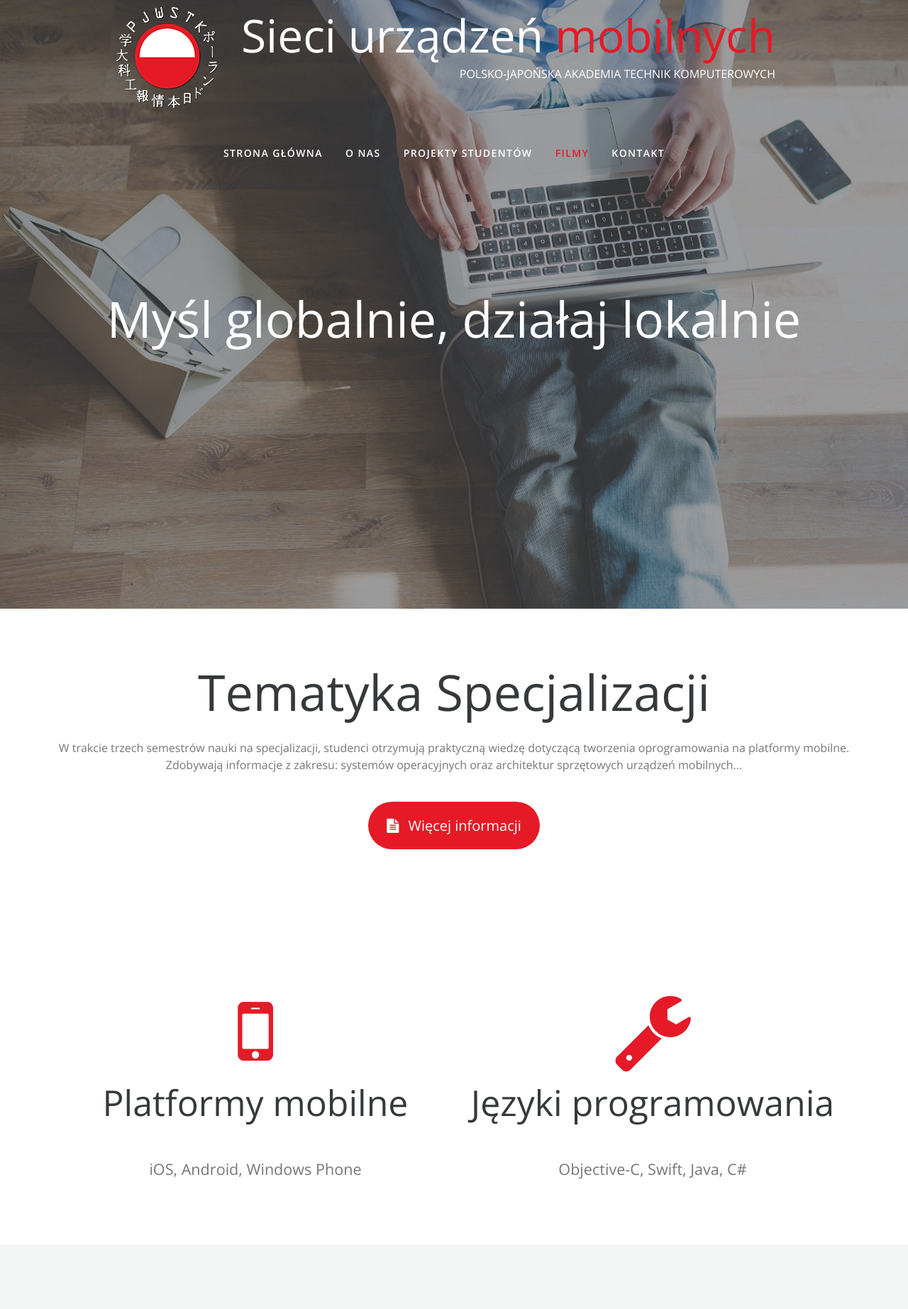
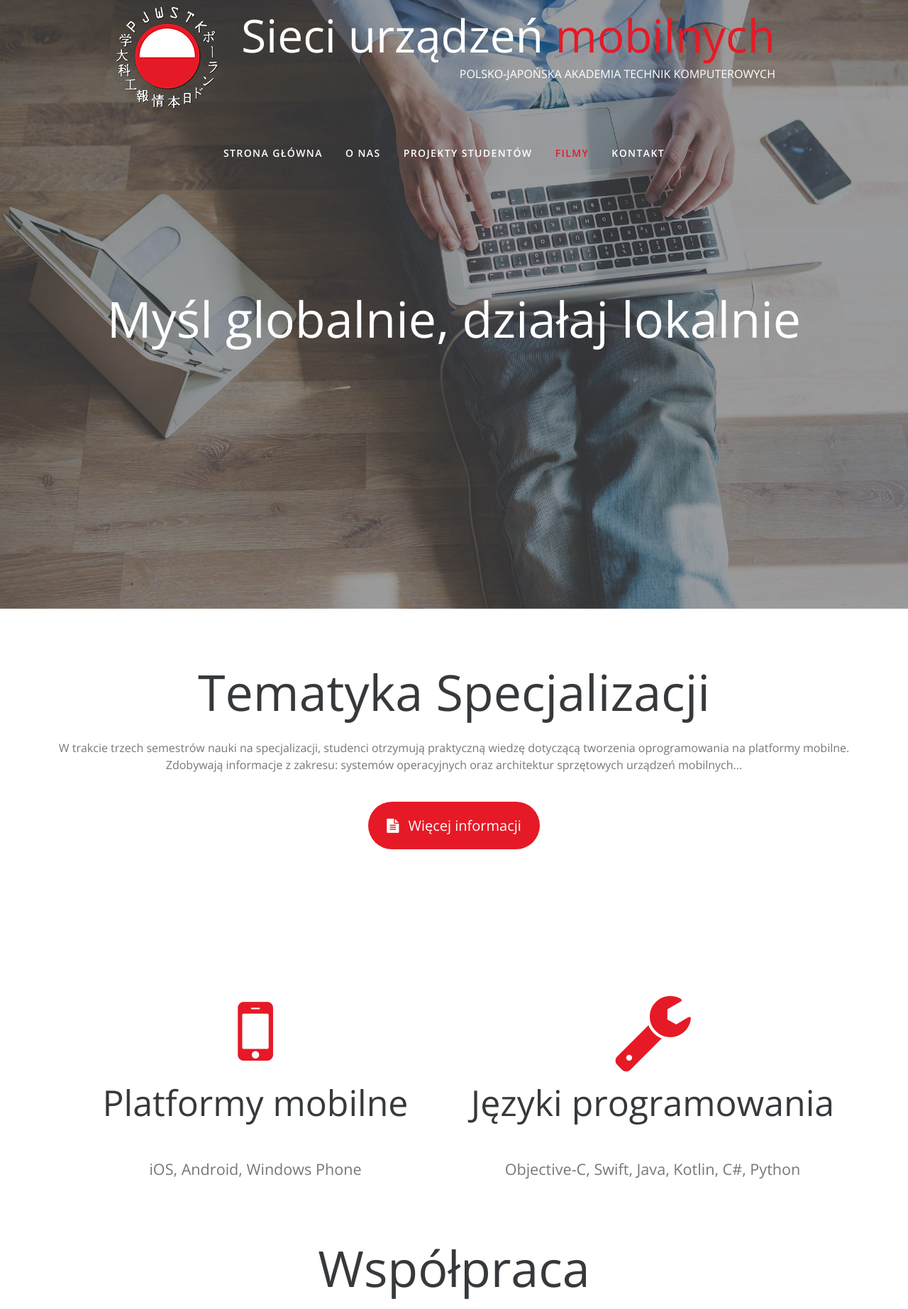
Before and after one commit to PJATK-SUM/PJATK-SUM.github.io, a Jekyll site: the page built from index.html, in a window 1280 px wide. Shown: the part 42-1887 px from the top of the page at 71% size. Built offline with Jekyll 4.4.1, drawn with Linux system fonts in a browser that asks for light colours; nearby versions of some CDN libraries; some of the changed text lies outside the part shown.

Commit message:
Updated infos Added collaboration

```diff
--- a/_config.yml
+++ b/_config.yml
@@ -32,7 +32,15 @@
             mobile: Platformy mobilne
             mobile_description: iOS, Android, Windows Phone
             languages: Języki programowania
-            languages_description: Objective-C, Swift, Java, C#
+            languages_description: Objective-C, Swift, Java, Kotlin, C#, Python
+            collaboration:
+                title: Współpraca
+                description: >
+                    Nasze projekty nie mogły by istnieć bez odpowienich częsci i elementów.
+                    Dlatego w ramach koła naukowego naszej specjalizacji chetnie zawieramy
+                    współprace z różnymi dostawcami.
+                list:
+                    - <a href="https://botland.com.pl"><img src="https://botland.com.pl/img/logo_botland_kn.png" alt="Sklep dla robotyków i elektroników, Arduino, Raspberry Pi - BOTLAND"></a>
         labs:
             title: OPIS LABORATORIUM
             description: >
@@ -66,35 +74,52 @@
                 - Nokia Lumia
                 - Samsung Galaxy
                 - Nexus
+                - Apple
             devices_second:
-                - Apple
                 - kostki Dice+
                 - Dell Venue 8
+                - Oculus Rift
+                - Raspberry Pi 3
+                - MS Kinect
+                - Hololens
+
         projects:
             title: Projekty studentów
             list:
                 -
                     name: PJATK Android
-                    image: /images/app-pjwstk-android.png
+                    image: images/app-pjwstk-android.png
                     href: https://play.google.com/store/apps/details?id=com.pjwstk.mobile.dziekanat
                     link: play.google.com
                 -
                     name: PJATK iOS
-                    image: /images/app-pjwstk-apple.png
+                    image: images/app-pjwstk-apple.png
                     href: https://itunes.apple.com/pl/app/pjwstk/id828657671?mt=8
                     link: itunes.apple.com
         videos:
             title: Filmy
             list:
                 -
-                    link: https://www.youtube.com/watch?v=8zg7UOzygos
-                    title: That's how we learn with Tomaszew
+                    link: https://www.youtube.com/watch?v=PzFccmeBddE
+                    title: Andrii Kovalchuk „Buffer”
                 -
-                    link: https://www.youtube.com/watch?v=ErD1yJtX_-8
-                    title: Halloween 2015
+                    link: https://www.youtube.com/watch?v=B9eN_6UQotc
+                    title: Michał Gutowski "Smart Home"
                 -
-                    link: https://www.youtube.com/watch?v=Tr4-Gr-jsRg
-                    title: 3DprinterBuild
+                    link: https://www.youtube.com/watch?v=kITTL7_3pS8
+                    title: Kamil Kowalski "Wirtualny asystent studenta"
+                -
+                    link: https://www.youtube.com/watch?v=kITTL7_3pS8
+                    title: Kamil Kowalski "Wirtualny asystent studenta"
+                -
+                    link: https://www.youtube.com/watch?v=WEknAzWAxUY
+                    title: Kondrata Kielar "Dziekanat"
+                -
+                    link: https://www.youtube.com/watch?v=TKZ7I0vIaks
+                    title: Jakub Fryga o projekcie pomagającym wykryć chorobę Parkinsona
+                -
+                    link: https://www.youtube.com/watch?v=JghBwo_2V_s
+                    title: Mateusz Knop "Plan zajęć"
                 -
                     link: https://www.youtube.com/watch?v=8zg7UOzygos
                     title: That's how we learn with Tomaszew
--- a/_includes/head.html
+++ b/_includes/head.html
@@ -5,12 +5,12 @@
     <meta name="viewport" content="width=device-width, initial-scale=1">
     <meta name="description" content="{{ site.description }}">
 
-    <link rel="icon" href="/images/favicon.ico" type="image/x-icon">
+    <link rel="icon" href="images/favicon.ico" type="image/x-icon">
 
     <link rel="stylesheet" href="https://maxcdn.bootstrapcdn.com/font-awesome/4.5.0/css/font-awesome.min.css">
     <link href='https://fonts.googleapis.com/css?family=Open+Sans:400,300,600,700&subset=latin,latin-ext' rel='stylesheet' type='text/css'>
 
-    <link rel="stylesheet" href="/css/main.css">
+    <link rel="stylesheet" href="css/main.css">
 
     <!--[if lt IE 9]>
     <html class="lt-ie9">
--- a/_includes/homepage/about.html
+++ b/_includes/homepage/about.html
@@ -32,4 +32,27 @@
             </div>
         </div>
     </div>
+
+	<div class="container" id="collaboration">
+        <h2 class="animated">{{ i18n.about.collaboration.title }}</h2>
+        <div class="row">
+            <div class="col-12 animated">
+                <p>{{ i18n.about.collaboration.description }}</p>
+			</div>
+		</div>
+		<div class="row">
+			{% if i18n.about.collaboration.list.size == 1 %}
+				<div class="col-12">
+					{{ i18n.about.collaboration.list.first }}
+				</div>
+			{% else %}
+                {% for collaborator in i18n.about.collaboration.list %}
+					<div class="col-6">
+						{{ collaborator }}
+					</div>
+					{% cycle '', '</div><div class="row">' %}
+                {% endfor %}
+			{% endif %}
+        </div>
+    </div>
 </section>
--- a/_layouts/default.html
+++ b/_layouts/default.html
@@ -9,6 +9,6 @@
     </div>
     <script src="https://code.jquery.com/jquery-2.2.2.min.js"
             integrity="sha256-36cp2Co+/62rEAAYHLmRCPIych47CvdM+uTBJwSzWjI=" crossorigin="anonymous"></script>
-    <script src="/js/script.js"></script>
+    <script src="js/script.js"></script>
   </body>
 </html>
--- a/_sass/style.scss
+++ b/_sass/style.scss
@@ -172,6 +172,13 @@
       text-align: center;
       background: $white;
     }
+
+	.container#collaboration {
+		margin-top: 5em;
+		img {
+			width: 80%;
+		}
+	}
 
     h2 {
       color: $black;
```
Also changed, not shown: Gemfile.lock.
